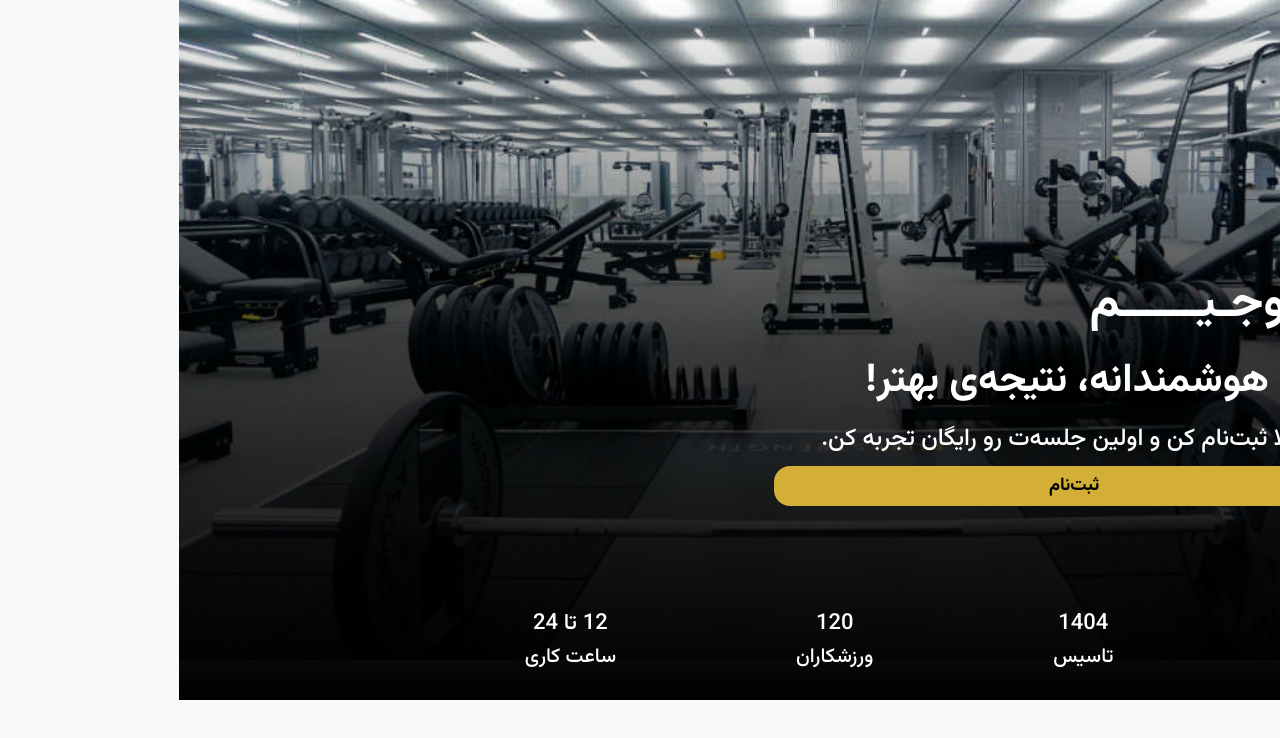
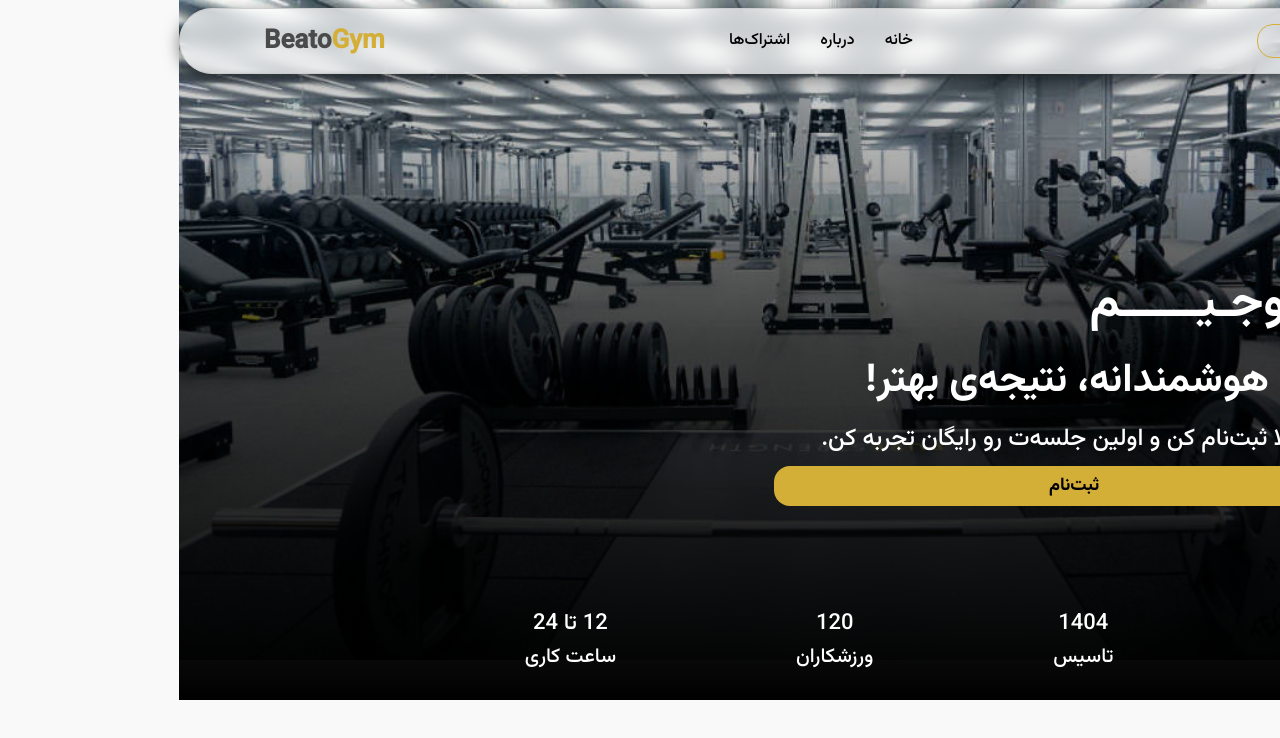
Before and after one commit to WeBeato/BeatoGym, a React (Vite) app in the folder frontend/: page / in a window 1280 px wide. Shown: the top 738 px of the page. Built offline with nearby package versions, Linux system fonts and the light colour scheme.

Commit message:
create header

```diff
--- a/frontend/src/App.css
+++ b/frontend/src/App.css
@@ -1,3 +1,63 @@
+/* Header */
+header {
+    position: fixed;
+    top: 0;
+    right: 0;
+    left: 0;
+    z-index: 100;
+    background-color: rgba(255, 255, 255, 0.7);
+    backdrop-filter: blur(8px);
+    margin: 8px auto;
+    border: 1px solid #ccc;
+    border-radius: 40px;
+    box-shadow: 0 4px 16px rgba(0, 0, 0, 0.5);
+    max-width: 1400px;
+}
+
+nav {
+    display: flex;
+    align-items: center;
+    justify-content: space-between;
+    height: 40px;
+}
+
+.headr__logo {
+    font-size: 20px;
+    font-weight: bold;
+    color: var(--color-text);
+    user-select: none;
+}
+
+.headr__logo span {
+    color: var(--color-primary);
+}
+
+.menu {
+    display: none;
+    align-items: center;
+    justify-content: space-between;
+    width: 200px;
+}
+
+.menu__item {
+    transition: all 300ms;
+    padding: 2px 8px;
+    height: 30px;
+    border-bottom: 2px solid transparent;
+}
+.menu__item:hover {
+    border-bottom-color: var(--color-primary);
+}
+
+.menu__link {
+    color: #000;
+
+}
+
+.header__btn {
+    padding: 0 32px;
+}
+
 /* Hero Section*/
 .hero {
     background: url(../public/pics/gym-header.jpg) no-repeat center -40px;
@@ -33,21 +93,10 @@
 }
 
 .hero__btn {
-    color: #000;
-    background-color: var(--color-primary);
-    font-family: "vazir-bold";
-    border-radius: 16px;
+    padding: 4px 0;
     width: 100%;
-    padding: 4px 0;
-    display: flex;
-    align-items: center;
-    justify-content: center;
-    transition: all 250ms;
 }
 
-.hero__btn:hover {
-    font-size: 18px;
-}
 
 .hero__statistic {
     margin-top: 56px;
@@ -87,6 +136,20 @@
 /* Responsive */
 @media (min-width: 576px) {
 
+    /* Header */
+    nav {
+        height: 64px;
+    }
+
+    .headr__logo {
+        font-size: 26px;
+    }
+
+    .header__btn {
+        font-size: 20px;
+        padding: 0 40px;
+    }
+
     /* Hero Section*/
     .hero__content {
         padding-top: 180px;
@@ -107,6 +170,10 @@
 }
 
 @media (min-width: 768px) {
+    /* Header */
+    .menu{
+        display: flex;
+    }
 
     /* Hero Section*/
     .hero,
@@ -193,9 +260,7 @@
         padding: 6px 0;
     }
 
-    .hero__btn:hover {
-        max-width: 625px;
-    }
+
 
     .hero__statistic {
         justify-content: center;
@@ -225,8 +290,4 @@
         font-size: 20px;
         padding: 4px 0;
     }
-
-    .hero__btn:hover {
-        max-width: 700px;
-    }
 }
--- a/frontend/src/App.jsx
+++ b/frontend/src/App.jsx
@@ -2,20 +2,47 @@ import "./App.css";
 import Counter from "./components/Counter";
 
 function App() {
+
   return (
     <>
-      <section className="hero">
+      <header>
+        <div className="container">
+          <nav>
+            <button className="secondary-btn header__btn">
+              ورود
+            </button>
+            <ul className="menu">
+              <li className="menu__item">
+                <a href="#hero" className="menu__link">خانه</a>
+              </li>
+              <li className="menu__item">
+                <a href="#about" className="menu__link">درباره</a>
+              </li>
+              <li className="menu__item">
+                <a href="#subscriptions" className="menu__link">اشتراک‌ها</a>
+              </li>
+            </ul>
+            <p className="headr__logo">
+              Beato<span>Gym</span>
+            </p>
+          </nav>
+        </div>
+      </header>
+      <main>
+        <section className="hero" id="hero">
           <div className="container">
             <div className="hero__wrap">
               <div className="hero__content">
                 <h1 className="hero__title">بـیـتـوجـیــــــم</h1>
-              <h2 className="hero__subtitle">تمرین هوشمندانه، نتیجه‌ی بهتر!</h2>
+                <h2 className="hero__subtitle">
+                  تمرین هوشمندانه، نتیجه‌ی بهتر!
+                </h2>
                 <p className="hero__cta">
                   همین حالا ثبت‌نام کن و اولین جلسه‌ت رو رایگان تجربه کن.
                 </p>
-              <a href="#" className="hero__btn">
+                <button className="btn-primary hero__btn">
                   ثبت‌نام
-              </a>
+                </button>
               </div>
               <div className="hero__statistic">
                 <div className="hero__foundation">
@@ -41,6 +68,7 @@ function App() {
           </div>
           <div className="hero__fade"></div>
         </section>
+      </main>
     </>
   );
 }
--- a/frontend/src/index.css
+++ b/frontend/src/index.css
@@ -8,17 +8,19 @@
   src: url(../public/fonts/Vazirmatn-Medium.ttf) format(truetype);
 }
 
-:root{
-  --color-primary:#d4af37;
-  --color-background:#f9f9f9;
-  --color-secondary:#000;
-  --color-text:#4a4a4a;
-  --color-accent:#c0c0c0;
+:root {
+  --color-primary: #d4af37;
+  --color-background: #f9f9f9;
+  --color-secondary: #000;
+  --color-text: #4a4a4a;
+  --color-accent: #c0c0c0;
+  --color-hover: #b68d06;
 }
 
 /* Reset */
 html {
   font-size: 10px;
+  scroll-behavior: smooth;
 }
 
 *,
@@ -30,6 +32,7 @@ html {
   border: 0;
   outline: 0;
   text-decoration: none;
+  background: transparent;
 }
 
 body {
@@ -64,6 +67,46 @@ button,
 input,
 textarea {
   font-family: inherit;
+}
+button{
+  cursor: pointer;
+}
+
+li{
+  list-style-type: none;
+}
+
+/* Components */
+.btn-primary {
+  display: flex;
+  align-items: center;
+  justify-content: center;
+  color: #000;
+  background-color: var(--color-primary);
+  font-family: "vazir-bold";
+  border-radius: 16px;
+  transition: all 250ms;
+}
+
+.btn-primary:hover {
+  background-color: var(--color-hover);
+  color: var(--color-accent);
+}
+
+.secondary-btn {
+  display: flex;
+  align-items: center;
+  justify-content: center;
+  color: var(--color-primary);
+  border-color: transparent;
+  border: 1px solid var(--color-primary);
+  border-radius: 16px;
+  transition: all 250ms;
+}
+
+.secondary-btn:hover {
+  color: #fff;
+  background-color: var(--color-primary);
 }
 
 /* Grid */
```
Lines whose indentation alone changed are shown as unchanged.
